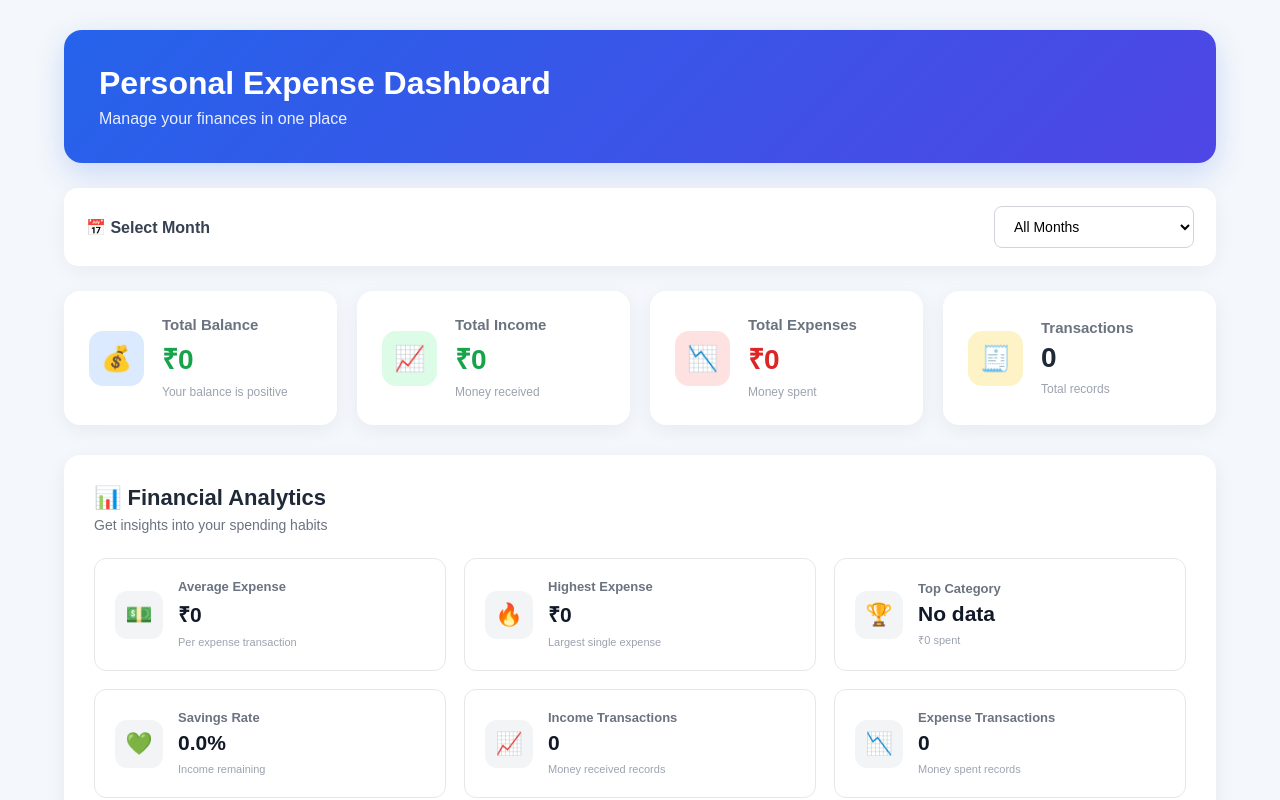
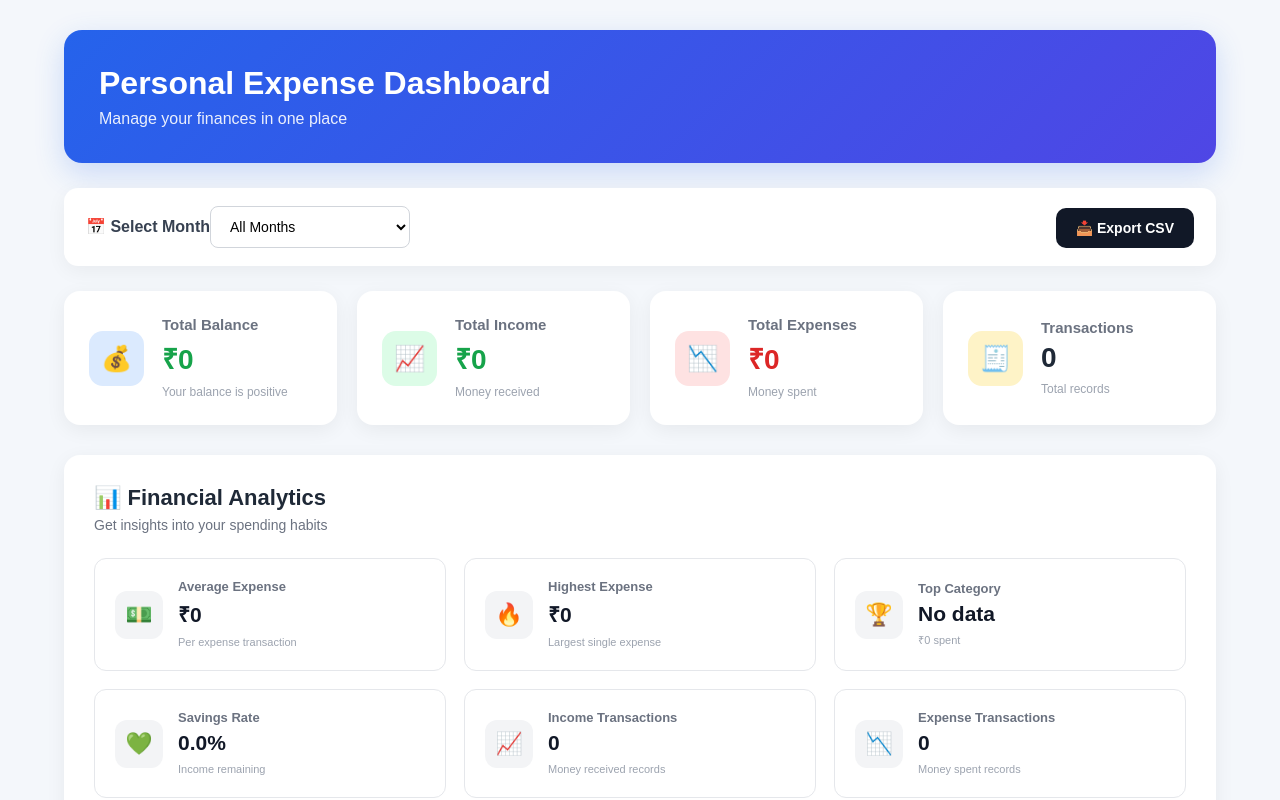
Before and after one commit to Keerthanathiruppathi/Personal-Expense-Dashboard, a React (Vite) app: page / in a window 1280 px wide. Shown: the top 800 px of the page. Built offline with nearby package versions, Linux system fonts and the light colour scheme.

Commit message:
added export csv

```diff
--- a/src/App.jsx
+++ b/src/App.jsx
@@ -2,6 +2,7 @@ import { useEffect, useMemo, useState } from "react";
 import TransactionForm from "./components/TransactionForm";
 import TransactionList from "./components/TransactionList";
 import Charts from "./components/Charts";
+import { exportToCSV } from "./utils/exportCSV";
 
 function App() {
   // =============================
@@ -90,7 +91,7 @@ function App() {
   };
 
   // =============================
-  // Generate Available Months
+  // Available Months
   // =============================
 
   const availableMonths = useMemo(() => {
@@ -102,21 +103,25 @@ function App() {
   }, [transactions]);
 
   // =============================
-  // Format Month Name
+  // Format Month
   // =============================
 
   const formatMonth = (monthValue) => {
-    const [year, month] = monthValue.split("-");
+    const [year, month] =
+      monthValue.split("-");
 
     const date = new Date(
       Number(year),
       Number(month) - 1
     );
 
-    return date.toLocaleDateString("en-IN", {
+    return date.toLocaleDateString(
+      "en-IN",
+      {
         month: "long",
         year: "numeric"
-    });
+      }
+    );
   };
 
   // =============================
@@ -126,22 +131,27 @@ function App() {
   const filteredTransactions =
     selectedMonth === "all"
       ? transactions
-      : transactions.filter((transaction) =>
-          transaction.date?.startsWith(selectedMonth)
+      : transactions.filter(
+          (transaction) =>
+            transaction.date?.startsWith(
+              selectedMonth
+            )
         );
 
   // =============================
   // Total Income
   // =============================
 
-  const totalIncome = filteredTransactions
+  const totalIncome =
+    filteredTransactions
       .filter(
         (transaction) =>
           transaction.type === "income"
       )
       .reduce(
         (total, transaction) =>
-        total + Number(transaction.amount),
+          total +
+          Number(transaction.amount),
         0
       );
 
@@ -149,14 +159,16 @@ function App() {
   // Total Expenses
   // =============================
 
-  const totalExpenses = filteredTransactions
+  const totalExpenses =
+    filteredTransactions
       .filter(
         (transaction) =>
           transaction.type === "expense"
       )
       .reduce(
         (total, transaction) =>
-        total + Number(transaction.amount),
+          total +
+          Number(transaction.amount),
         0
       );
 
@@ -164,10 +176,11 @@ function App() {
   // Balance
   // =============================
 
-  const balance = totalIncome - totalExpenses;
+  const balance =
+    totalIncome - totalExpenses;
 
   // =============================
-  // Advanced Analytics
+  // Expense Transactions
   // =============================
 
   const expenseTransactions =
@@ -175,6 +188,10 @@ function App() {
       (transaction) =>
         transaction.type === "expense"
     );
+
+  // =============================
+  // Income Transactions
+  // =============================
 
   const incomeTransactions =
     filteredTransactions.filter(
@@ -215,20 +232,17 @@ function App() {
   expenseTransactions.forEach(
     (transaction) => {
       const category =
-        transaction.category || "Other";
+        transaction.category ||
+        "Other";
 
-      if (categoryTotals[category]) {
-        categoryTotals[category] +=
+      categoryTotals[category] =
+        (categoryTotals[category] || 0) +
         Number(transaction.amount);
-      } else {
-        categoryTotals[category] =
-          Number(transaction.amount);
-      }
     }
   );
 
   // =============================
-  // Top Spending Category
+  // Top Category
   // =============================
 
   let topCategory = "No data";
@@ -258,8 +272,6 @@ function App() {
 
   const smartInsights = [];
 
-  // No transactions
-
   if (filteredTransactions.length === 0) {
     smartInsights.push({
       type: "info",
@@ -269,8 +281,6 @@ function App() {
         "Add some income or expense transactions to receive personalized financial insights."
     });
   }
-
-  // No expenses
 
   if (
     filteredTransactions.length > 0 &&
@@ -285,8 +295,6 @@ function App() {
     });
   }
 
-  // Expenses greater than income
-
   if (
     totalExpenses > totalIncome &&
     totalExpenses > 0
@@ -300,8 +308,6 @@ function App() {
     });
   }
 
-  // Expenses equal to income
-
   if (
     totalIncome > 0 &&
     totalExpenses === totalIncome
@@ -314,8 +320,6 @@ function App() {
         "Your income and expenses are equal. You currently have no money left for savings."
     });
   }
-
-  // Good savings
 
   if (
     totalIncome > 0 &&
@@ -331,8 +335,6 @@ function App() {
         )}% of your income. Keep maintaining this healthy saving habit.`
     });
   }
-
-  // Small savings
 
   if (
     totalIncome > 0 &&
@@ -350,8 +352,6 @@ function App() {
     });
   }
 
-  // Top spending category
-
   if (
     topCategory !== "No data" &&
     topCategoryAmount > 0
@@ -368,15 +368,24 @@ function App() {
   }
 
   // =============================
+  // Export CSV
+  // =============================
+
+  const handleExportCSV = () => {
+    exportToCSV(
+      filteredTransactions,
+      selectedMonth
+    );
+  };
+
+  // =============================
   // UI
   // =============================
 
   return (
     <div className="app">
 
-      {/* ========================= */}
       {/* Header */}
-      {/* ========================= */}
 
       <header className="header">
 
@@ -391,11 +400,11 @@ function App() {
       </header>
 
 
-      {/* ========================= */}
-      {/* Month Filter */}
-      {/* ========================= */}
+      {/* Month Filter + Export */}
 
       <div className="month-filter">
+
+        <div>
 
           <label htmlFor="month">
             📅 Select Month
@@ -405,7 +414,9 @@ function App() {
             id="month"
             value={selectedMonth}
             onChange={(event) =>
-            setSelectedMonth(event.target.value)
+              setSelectedMonth(
+                event.target.value
+              )
             }
           >
 
@@ -413,27 +424,34 @@ function App() {
               All Months
             </option>
 
-          {availableMonths.map((month) => (
+            {availableMonths.map(
+              (month) => (
                 <option
                   key={month}
                   value={month}
                 >
                   {formatMonth(month)}
                 </option>
-          ))}
+              )
+            )}
 
           </select>
 
         </div>
 
+        <button
+          className="export-button"
+          onClick={handleExportCSV}
+        >
+          📥 Export CSV
+        </button>
 
-      {/* ========================= */}
-      {/* Summary Cards */}
-      {/* ========================= */}
+      </div>
+
+
+      {/* Summary */}
 
       <section className="summary">
-
-        {/* Balance */}
 
         <div className="card balance-card">
 
@@ -454,7 +472,10 @@ function App() {
                   : "negative"
               }
             >
-              ₹{balance.toLocaleString("en-IN")}
+              ₹
+              {balance.toLocaleString(
+                "en-IN"
+              )}
             </p>
 
             <span>
@@ -467,8 +488,6 @@ function App() {
 
         </div>
 
-
-        {/* Income */}
 
         <div className="card income-card">
 
@@ -483,7 +502,10 @@ function App() {
             </h3>
 
             <p className="positive">
-              ₹{totalIncome.toLocaleString("en-IN")}
+              ₹
+              {totalIncome.toLocaleString(
+                "en-IN"
+              )}
             </p>
 
             <span>
@@ -494,8 +516,6 @@ function App() {
 
         </div>
 
-
-        {/* Expenses */}
 
         <div className="card expense-card">
 
@@ -510,7 +530,10 @@ function App() {
             </h3>
 
             <p className="negative">
-              ₹{totalExpenses.toLocaleString("en-IN")}
+              ₹
+              {totalExpenses.toLocaleString(
+                "en-IN"
+              )}
             </p>
 
             <span>
@@ -521,8 +544,6 @@ function App() {
 
         </div>
 
-
-        {/* Transactions */}
 
         <div className="card transaction-card">
 
@@ -551,9 +572,7 @@ function App() {
       </section>
 
 
-      {/* ========================= */}
       {/* Financial Analytics */}
-      {/* ========================= */}
 
       <section className="analytics-section">
 
@@ -569,10 +588,7 @@ function App() {
 
         </div>
 
-
         <div className="analytics-grid">
-
-          {/* Average Expense */}
 
           <div className="analytics-card">
 
@@ -605,8 +621,6 @@ function App() {
           </div>
 
 
-          {/* Highest Expense */}
-
           <div className="analytics-card">
 
             <div className="analytics-icon">
@@ -634,8 +648,6 @@ function App() {
 
           </div>
 
-
-          {/* Top Category */}
 
           <div className="analytics-card">
 
@@ -666,8 +678,6 @@ function App() {
           </div>
 
 
-          {/* Savings Rate */}
-
           <div className="analytics-card">
 
             <div className="analytics-icon">
@@ -693,8 +703,6 @@ function App() {
           </div>
 
 
-          {/* Income Transactions */}
-
           <div className="analytics-card">
 
             <div className="analytics-icon">
@@ -719,8 +727,6 @@ function App() {
 
           </div>
 
-
-          {/* Expense Transactions */}
 
           <div className="analytics-card">
 
@@ -751,9 +757,7 @@ function App() {
       </section>
 
 
-      {/* ========================= */}
-      {/* Smart Spending Insights */}
-      {/* ========================= */}
+      {/* Smart Insights */}
 
       <section className="insights-section">
 
@@ -768,7 +772,6 @@ function App() {
           </p>
 
         </div>
-
 
         <div className="insights-grid">
 
@@ -804,34 +807,38 @@ function App() {
       </section>
 
 
-      {/* ========================= */}
       {/* Transaction Form */}
-      {/* ========================= */}
 
       <TransactionForm
         onAddTransaction={addTransaction}
         editingTransaction={editingTransaction}
-        onUpdateTransaction={updateTransaction}
+        onUpdateTransaction={
+          updateTransaction
+        }
       />
 
 
-      {/* ========================= */}
       {/* Transaction History */}
-      {/* ========================= */}
 
       <TransactionList
-        transactions={filteredTransactions}
-        onDeleteTransaction={deleteTransaction}
-        onEditTransaction={editTransaction}
+        transactions={
+          filteredTransactions
+        }
+        onDeleteTransaction={
+          deleteTransaction
+        }
+        onEditTransaction={
+          editTransaction
+        }
       />
 
 
-      {/* ========================= */}
       {/* Charts */}
-      {/* ========================= */}
 
       <Charts
-        transactions={filteredTransactions}
+        transactions={
+          filteredTransactions
+        }
       />
 
     </div>
--- a/src/index.css
+++ b/src/index.css
@@ -840,3 +840,46 @@ body {
     padding: 16px;
   }
 }
+
+/* ============================= */
+/* Export CSV Button */
+/* ============================= */
+
+.month-filter {
+  display: flex;
+  align-items: flex-end;
+  justify-content: space-between;
+  gap: 20px;
+}
+
+.export-button {
+  padding: 12px 20px;
+  border: none;
+  border-radius: 10px;
+  background: #111827;
+  color: white;
+  font-size: 14px;
+  font-weight: 600;
+  cursor: pointer;
+  transition: all 0.2s ease;
+}
+
+.export-button:hover {
+  transform: translateY(-2px);
+  opacity: 0.9;
+}
+
+.export-button:active {
+  transform: translateY(0);
+}
+
+@media (max-width: 768px) {
+  .month-filter {
+    flex-direction: column;
+    align-items: stretch;
+  }
+
+  .export-button {
+    width: 100%;
+  }
+}
--- /dev/null
+++ b/src/utils/exportCSV.js
@@ -0,0 +1,63 @@
+export const exportToCSV = (transactions, selectedMonth) => {
+  if (!transactions || transactions.length === 0) {
+    alert("No transactions available to export.");
+    return;
+  }
+
+  const headers = [
+    "Date",
+    "Description",
+    "Category",
+    "Type",
+    "Amount"
+  ];
+
+  const rows = transactions.map((transaction) => [
+    transaction.date || "",
+    transaction.description || "",
+    transaction.category || "",
+    transaction.type || "",
+    transaction.amount || 0
+  ]);
+
+  const csvContent = [
+    headers,
+    ...rows
+  ]
+    .map((row) =>
+      row
+        .map((value) =>
+          `"${String(value).replace(/"/g, '""')}"`
+        )
+        .join(",")
+    )
+    .join("\n");
+
+  const blob = new Blob(
+    [csvContent],
+    {
+      type: "text/csv;charset=utf-8;"
+    }
+  );
+
+  const url = URL.createObjectURL(blob);
+
+  const link = document.createElement("a");
+
+  link.href = url;
+
+  const fileName =
+    selectedMonth === "all"
+      ? "expense-dashboard-all-transactions.csv"
+      : `expense-dashboard-${selectedMonth}.csv`;
+
+  link.download = fileName;
+
+  document.body.appendChild(link);
+
+  link.click();
+
+  document.body.removeChild(link);
+
+  URL.revokeObjectURL(url);
+};
```
Lines whose indentation alone changed are shown as unchanged.
